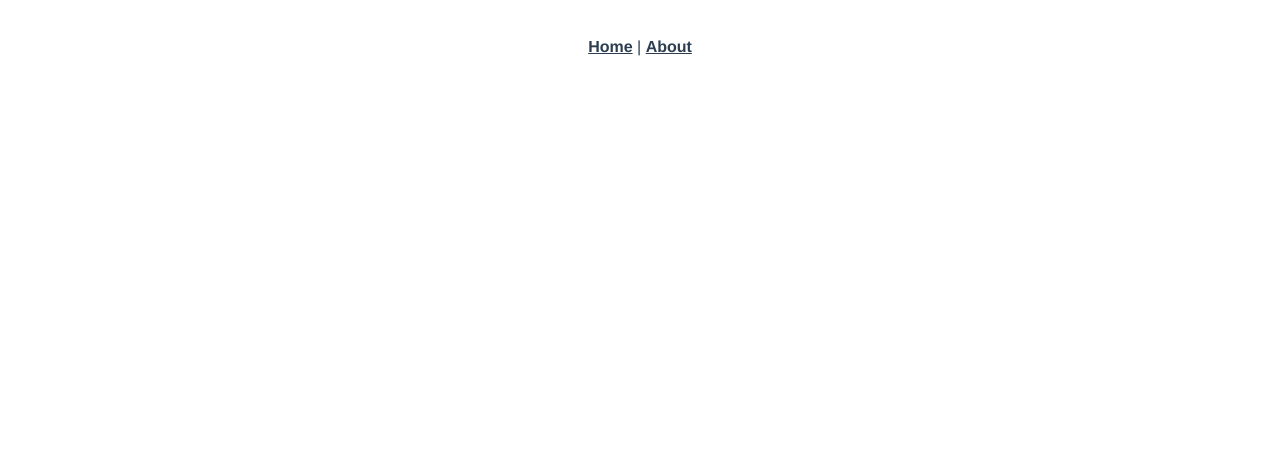
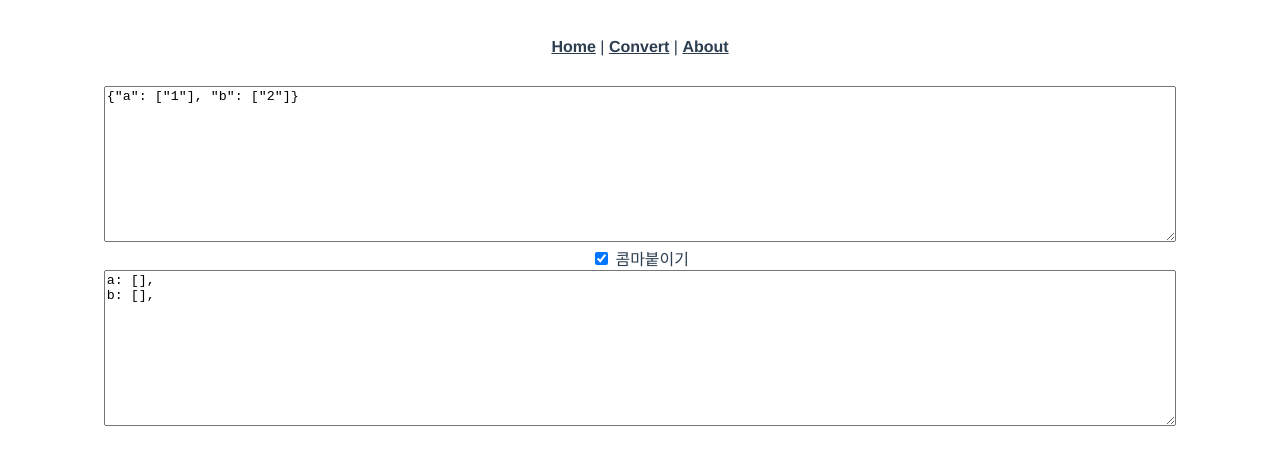
Before and after one commit to jk-20200102/vue, a Vue app in the folder tools-ts/: page /convert in a window 1280 px wide. Shown: the top 460 px of the page. Built offline with nearby package versions, Linux system fonts and the light colour scheme.

Commit message:
Convert 구현

```diff
--- a/tools-ts/src/App.vue
+++ b/tools-ts/src/App.vue
@@ -2,6 +2,7 @@
   <div id="app">
     <div id="nav">
       <router-link to="/">Home</router-link> |
+      <router-link to="/Convert">Convert</router-link> |
       <router-link to="/about">About</router-link>
     </div>
     <router-view/>
--- a/tools-ts/src/router/index.ts
+++ b/tools-ts/src/router/index.ts
@@ -1,6 +1,7 @@
 import Vue from 'vue';
 import VueRouter, { RouteConfig } from 'vue-router';
 import Home from '../views/Home.vue';
+import Convert from '../views/Convert.vue';
 
 Vue.use(VueRouter);
 
@@ -9,6 +10,11 @@ const routes: Array<RouteConfig> = [
     path: '/',
     name: 'Home',
     component: Home,
+  },
+  {
+    path: '/convert',
+    name: 'Convert',
+    component: Convert,
   },
   {
     path: '/about',
--- /dev/null
+++ b/tools-ts/src/views/Convert.vue
@@ -0,0 +1,109 @@
+<template>
+  <div class="Convert">
+    <div class="soruce">
+      <textarea name="" id="" cols="30" rows="10"
+        v-model="form.source"
+      ></textarea>
+    </div>
+    <div>
+      <label for="hasComma">
+        <input type="checkbox" name="" id="hasComma" v-model="form.hasComma">
+        콤마붙이기
+      </label>
+    </div>
+    <div class="target">
+      <textarea name="" id="" cols="30" rows="10"
+        v-model="form.converted"
+      ></textarea>
+    </div>
+  </div>
+</template>
+
+<script lang="ts">
+// @ is an alias to /src
+import Vue from 'vue';
+
+// const _ = require('lodash');
+
+export default Vue.extend({
+  name: 'Convert',
+  data() {
+    return {
+      form: {
+        source: '{"a": ["1"], "b": ["2"]}',
+        converted: '',
+        hasComma: true,
+      },
+    };
+  },
+
+  created() {
+    console.log('created');
+    // _.words('');
+  },
+  mounted() {
+    console.log('mounted');
+    this.onConverted();
+  },
+  watch: {
+    form: {
+      deep: true,
+      handler() {
+        console.log('');
+        this.onConverted();
+      },
+    // form(newVal, oldVal) {
+    //   console.log(newVal, oldVal);
+    // },
+    },
+  },
+  methods: {
+    onConverted(): void {
+      try {
+        const src = this.form.source;
+        if (src === '') {
+          return;
+        }
+        console.log('--1', src);
+        const parsed = JSON.parse(src);
+        console.log('--2', parsed);
+        // const stringify = JSON.stringify(parsed);
+        // console.log('--3', stringify);
+        // return stringify;
+
+        const keys = Object.keys(parsed);
+        console.log(keys);
+        const buff: any[] = [];
+        if (keys) {
+          keys.map((key, idx) => {
+            const value = parsed[key];
+            console.log(idx, key, typeof value, value instanceof Array);
+            buff[idx] = `${key}: ${value instanceof Array ? '[]' : value}`
+                + `${this.form.hasComma ? ',' : ''}`;
+            return key;
+          });
+          // for (let i = 0; i < keys.length; i = i + 1) {
+          //   console.log(i);
+          // }
+        }
+        // for (const key of keys) {    // iterators/generators require regenerator-runtime,
+        // which is too heavyweight for this guide to allow them. Separately,
+        // loops should be avoided in favor of array iterations
+        //   console.log(key);
+        // }
+        this.form.converted = buff.join('\n');
+      } catch (e) {
+        // console.log(e);
+      }
+
+      // return;
+    },
+  },
+});
+</script>
+
+<style lang="sass" scoped>
+div
+  textarea
+    width: 80em
+</style>
```
